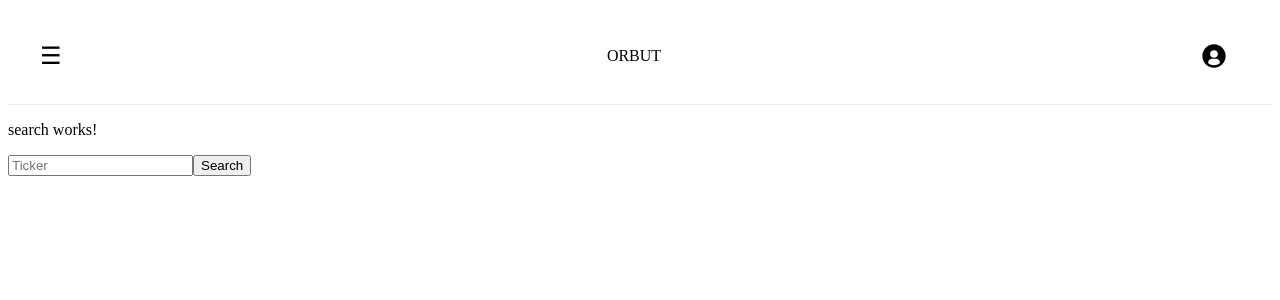
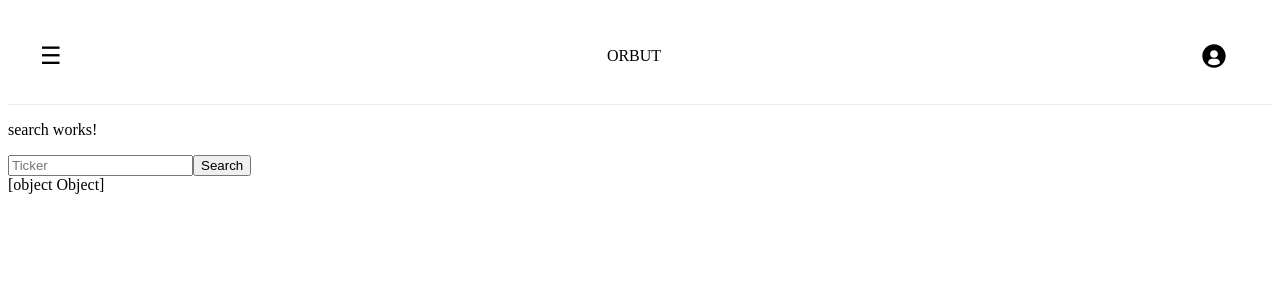
Before and after one commit to jaidencoleflannery/Orbut, an Angular app in the folder Angular/: page / in a window 1280 px wide. Shown: the top 300 px of the page. Built offline with nearby package versions, Linux system fonts and the light colour scheme.

Commit message:
Progress on search functionality.

```diff
--- a/Angular/src/app/search/search.component.html
+++ b/Angular/src/app/search/search.component.html
@@ -1,3 +1,4 @@
 <p>search works!</p>
     <input type="text" placeholder="Ticker" #tickerSearch>
     <button type="submit" (click)="search(tickerSearch.value)">Search</button>
+    <div class="search-results">{{ data }}</div> <!-- does not update properly -->
--- a/Angular/src/app/search/search.component.ts
+++ b/Angular/src/app/search/search.component.ts
@@ -8,10 +8,12 @@ import { Component } from '@angular/core';
   styleUrl: './search.component.css'
 })
 export class SearchComponent {
+  data: any = {};
+
   async search(param: string){
     try{
       let response = await fetch(`http://localhost:3000/ticker/${param}`);
-      let data = response.json()
+      let data = await response.json()
       console.log(data);
     } catch(error){
       console.log('Fetch error: ', error);
```
